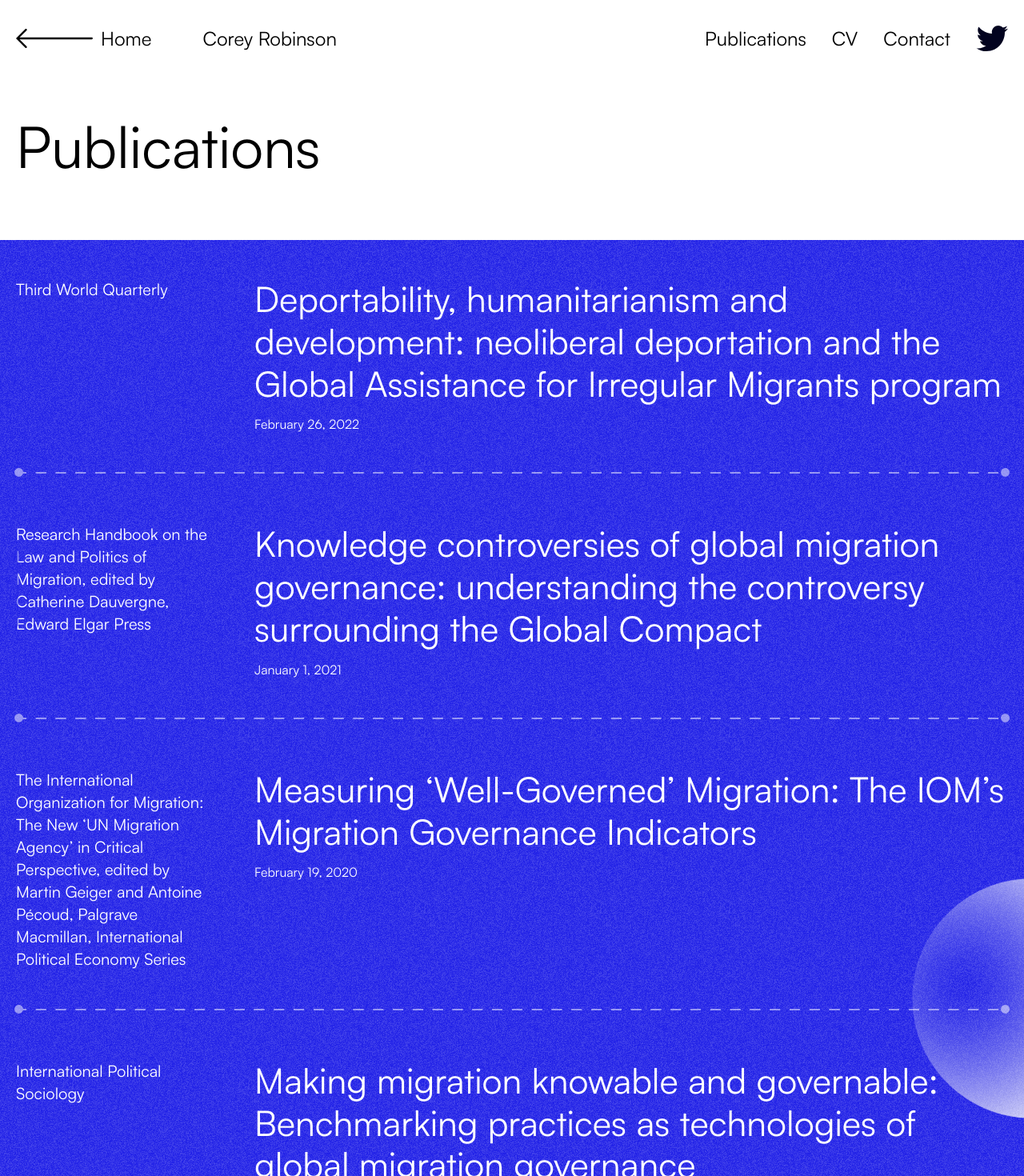
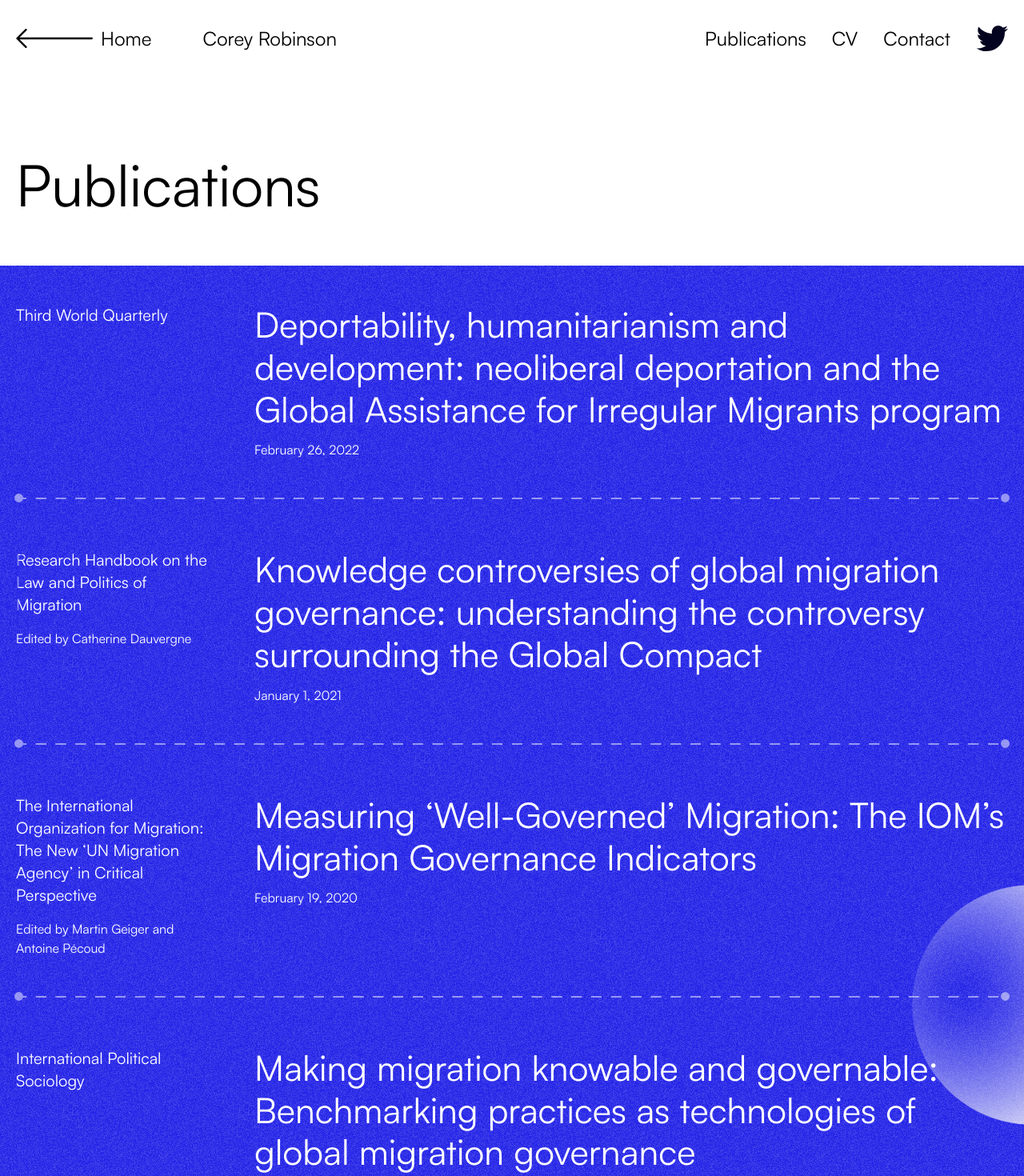
Before and after one commit to cmkshaw/coreyrobinson2022, a Next.js app: page /publications in a window 1280 px wide. Shown: the top 1470 px of the page at 80% size. Built offline with nearby package versions, Linux system fonts and the light colour scheme.

Commit message:
Tweaks & prettify

```diff
--- a/_publications/knowledge-controversies-of-global-migration-governance.md
+++ b/_publications/knowledge-controversies-of-global-migration-governance.md
@@ -1,7 +1,9 @@
 ---
 title: "Knowledge controversies of global migration governance: understanding the controversy surrounding the Global Compact"
 coauthor: "Scott Watson"
-publisher: "Research Handbook on the Law and Politics of Migration, edited by Catherine Dauvergne, Edward Elgar Press"
+publisher: "Research Handbook on the Law and Politics of Migration"
+press: "Edward Elgar Press"
+editor: "Catherine Dauvergne"
 date: "2021"
 url: "https://www.academia.edu/49198394/Knowledge_controversies_of_global_migration_governance_understanding_the_controversy_surrounding_the_Global_Compact"
 ---
--- a/_publications/measuring-well-governed-migration.md
+++ b/_publications/measuring-well-governed-migration.md
@@ -1,7 +1,9 @@
 ---
 title: "Measuring ‘Well-Governed’ Migration: The IOM’s Migration Governance Indicators"
-publisher: "The International Organization for Migration: The New ‘UN Migration Agency’ in Critical Perspective, edited by Martin Geiger and Antoine Pécoud, Palgrave Macmillan, International Political Economy Series"
+publisher: "The International Organization for Migration: The New ‘UN Migration Agency’ in Critical Perspective"
 date: "2020-02-19"
+editor: Martin Geiger and Antoine Pécoud
+press: Palgrave Macmillan, International Political Economy Series
 url: "https://link.springer.com/chapter/10.1007/978-3-030-32976-1_6"
 ---
 
--- a/components/layout/meta.tsx
+++ b/components/layout/meta.tsx
@@ -32,6 +32,7 @@ const Meta = () => {
       <meta name="msapplication-config" content="/favicon/browserconfig.xml" />
       <meta name="theme-color" content="#000" />
       <link rel="alternate" type="application/rss+xml" href="/feed.xml" />
+      <link rel="preload" as="image" href="/assets/layout/sphere-small.svg" />
       <meta name="description" content={HOME_OG_DESC} />
       <meta property="og:image" content={HOME_OG_IMAGE_URL} />
     </Head>
--- a/components/layout/page-header.tsx
+++ b/components/layout/page-header.tsx
@@ -7,7 +7,7 @@ type Props = {
 const PageHeader = ({ title }: Props) => {
   return (
     <Container>
-      <div className="py-16">
+      <div className="py-16 md:pt-28 md:pb-12">
         <h1 className="text-6xl md:text-7xl">{title}</h1>
       </div>
     </Container>
--- a/components/post/post-header.tsx
+++ b/components/post/post-header.tsx
@@ -5,9 +5,11 @@ type Props = {
   date: string;
   publisher?: string;
   coauthor?: string;
+  press?: string;
+  editor?: string;
 };
 
-const PostHeader = ({ title, publisher, coauthor }: Props) => {
+const PostHeader = ({ title, publisher, coauthor, press, editor }: Props) => {
   return (
     <>
       <PostTitle title={title} />
@@ -15,6 +17,8 @@ const PostHeader = ({ title, publisher, coauthor }: Props) => {
         <div className="mb-6 text-lg">
           {publisher && <h2 className="py-6 text-4xl">{publisher}</h2>}
           {coauthor && <h3>Co-authored with {coauthor}</h3>}
+          {editor && <h3>Edited by {editor}</h3>}
+          {press && <h3>{press}</h3>}
         </div>
       </div>
     </>
--- a/components/publication-item.tsx
+++ b/components/publication-item.tsx
@@ -9,14 +9,17 @@ type Props = {
   excerpt?: string;
   slug: string;
   publisher: string;
+  editor?: string;
+  press?: string;
 };
 
-const PublicationItem = ({ title, date, slug, publisher }: Props) => {
+const PublicationItem = ({ title, date, slug, publisher, editor }: Props) => {
   return (
     <Container>
       <div className="py-12 gap-12 grid md:grid-cols-[250px_minmax(auto,_1fr)]">
         <div>
-          <h4 className="text-xl">{publisher}</h4>
+          <h4 className="text-xl pb-4">{publisher}</h4>
+          {editor && <h5>Edited by {editor}</h5>}
         </div>
         <div>
           <h3 className="text-6xl mb-3 leading-tight">
--- a/interfaces/post.ts
+++ b/interfaces/post.ts
@@ -8,6 +8,8 @@ type PostType = {
   author: Author;
   excerpt: string;
   publisher?: string;
+  press?: string;
+  editor?: string;
   coauthor?: string;
   url?: string;
   ogImage: {
--- a/pages/publications/[slug].tsx
+++ b/pages/publications/[slug].tsx
@@ -42,6 +42,8 @@ export default function Post({ post, preview, latestPublication }: Props) {
               <PostHeader
                 publisher={post.publisher}
                 coauthor={post.coauthor}
+                editor={post.editor}
+                press={post.press}
                 title={post.title}
                 date={post.date}
               />
@@ -85,6 +87,8 @@ export async function getStaticProps({ params }: Params) {
       "coauthor",
       "publisher",
       "url",
+      "press",
+      "editor",
     ],
     publicationsDirectory
   );
--- a/pages/publications/index.tsx
+++ b/pages/publications/index.tsx
@@ -33,6 +33,7 @@ export default function Index({ allPosts, allMedia }: Props) {
                     date={post.date}
                     slug={post.slug}
                     publisher={post.publisher}
+                    editor={post.editor}
                   />
                 ))}
               </div>
@@ -62,7 +63,13 @@ export default function Index({ allPosts, allMedia }: Props) {
 }
 
 export const getStaticProps = async () => {
-  const allPosts = getAllPublications(["title", "date", "slug", "publisher"]);
+  const allPosts = getAllPublications([
+    "title",
+    "date",
+    "slug",
+    "publisher",
+    "editor",
+  ]);
   const allMedia = getAllMedia(["title", "date", "slug", "publisher"]);
 
   return {
--- a/styles/index.css
+++ b/styles/index.css
@@ -45,7 +45,7 @@
 .bg-bottom-sphere {
   background-image: url("/assets/layout/bottom-sphere.svg");
   background-repeat: no-repeat;
-  background-position: 20% bottom;;
+  background-position: 20% bottom;
 }
 
 .bg-small-sphere:before {
```
Lines whose indentation alone changed are shown as unchanged.
